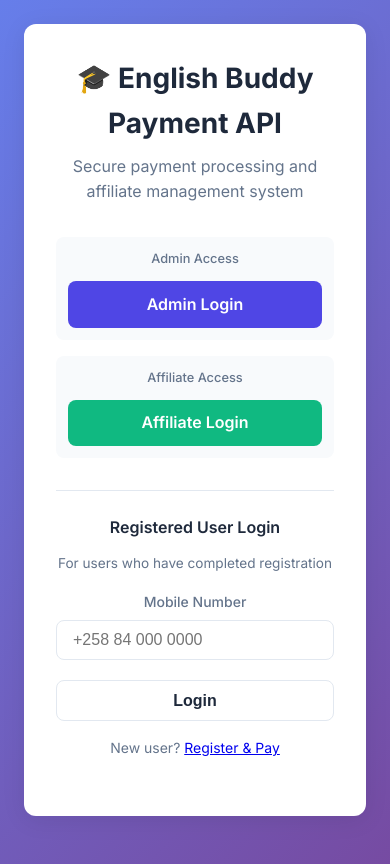
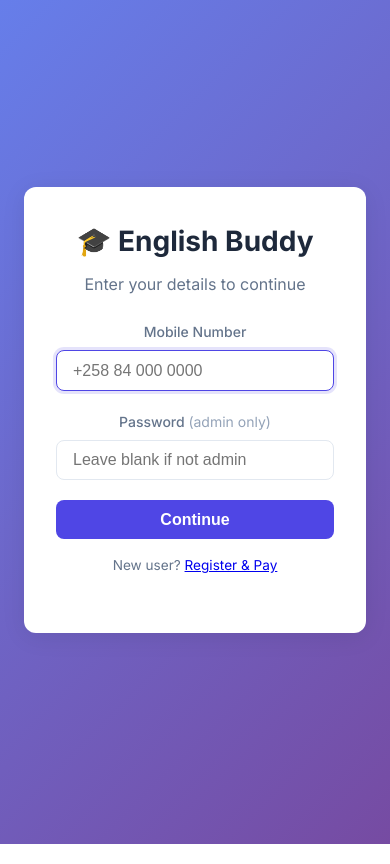
Before and after one commit to alphax247-code/english_buddy_server, a FastAPI app: page / in a window 390 px wide. Run offline with FastAPI, Linux system fonts and the light colour scheme.

Commit message:
Simplify login to number + password fields only
- Removed admin/affiliate buttons from login page
- Single clean form: mobile number + optional password
- Password field used to verify admin access
- Register flow hidden behind a small link

Co-Authored-By: Claude Sonnet 4.6 <noreply@anthropic.com>

```diff
--- a/app.py
+++ b/app.py
@@ -56,6 +56,7 @@ templates.env.cache = None  # Disable LRU cache (broken on Python 3.14)
 
 class LoginPayload(BaseModel):
     mobile: str
+    password: Optional[str] = None
 
 class StartPaymentPayload(BaseModel):
     mobile: str
@@ -245,23 +246,42 @@ def login(payload: LoginPayload):
     if not mobile:
         raise HTTPException(status_code=400, detail="Invalid mobile number")
 
+    # ── ADMIN: password provided and matches ──────────────────────────────
+    if payload.password and payload.password == ADMIN_PASSWORD:
+        admin_user = db.get_user_by_mobile("admin")
+        if not admin_user:
+            admin_user = db.create_user(name="Admin", mobile="admin", is_paid=True, role="admin")
+        elif admin_user.get("role") != "admin":
+            db.update_user(admin_user["id"], role="admin")
+            admin_user = db.get_user_by_id(admin_user["id"])
+        token = create_token(admin_user)
+        return {"ok": True, "token": token, "role": "admin", "redirect": "/admin",
+                "user": {"id": admin_user["id"], "name": admin_user["name"], "role": "admin"}}
+
+    # ── AFFILIATE: number matches an active affiliate's mobile ────────────
+    for affiliate in db.get_all_affiliates():
+        aff_mobile = process_mobile_number(affiliate.get("mobile", ""))
+        if aff_mobile and aff_mobile == mobile and affiliate.get("is_active"):
+            aff_user_mobile = f"affiliate_{affiliate['code']}"
+            aff_user = db.get_user_by_mobile(aff_user_mobile)
+            if not aff_user:
+                aff_user = db.create_user(name=affiliate["name"], mobile=aff_user_mobile,
+                                          is_paid=True, role="affiliate")
+            token = create_token(aff_user)
+            return {"ok": True, "token": token, "role": "affiliate", "redirect": "/affiliate",
+                    "user": {"id": aff_user["id"], "name": affiliate["name"], "role": "affiliate"}}
+
+    # ── REGULAR USER ──────────────────────────────────────────────────────
     user = db.get_user_by_mobile(mobile)
     if not user:
-        raise HTTPException(status_code=404, detail="User not found")
-
+        raise HTTPException(status_code=404, detail="Number not registered. Please register first.")
     if not user["is_paid"]:
-        raise HTTPException(status_code=403, detail="Payment not completed")
+        raise HTTPException(status_code=403, detail="Payment not completed.")
 
     token = create_token(user)
-    return {
-        "ok": True,
-        "token": token,
-        "user": {
-            "id": user["id"],
-            "name": user["name"],
-            "mobile": user["mobile"]
-        }
-    }
+    return {"ok": True, "token": token, "role": user.get("role", "student"),
+            "redirect": "/dashboard",
+            "user": {"id": user["id"], "name": user["name"], "mobile": user["mobile"]}}
 
 
 @app.get("/api/me")
--- a/templates/login.html
+++ b/templates/login.html
@@ -3,7 +3,7 @@
 <head>
   <meta charset="UTF-8" />
   <meta name="viewport" content="width=device-width, initial-scale=1.0" />
-  <title>English Buddy Payment API</title>
+  <title>English Buddy</title>
   <link rel="preconnect" href="https://fonts.googleapis.com" />
   <link href="https://fonts.googleapis.com/css2?family=Inter:wght@400;500;600;700&display=swap" rel="stylesheet" />
   <link rel="stylesheet" href="/static/css/style.css" />
@@ -11,39 +11,28 @@
 <body>
   <div class="hero">
     <div class="card">
-      <h1>🎓 English Buddy Payment API</h1>
-      <p>Secure payment processing and affiliate management system</p>
-
-      <div class="info-grid" style="margin-top: 2rem; margin-bottom: 2rem;">
-        <div class="info-item">
-          <div class="label">Admin Access</div>
-          <div class="value"><a href="/admin/login" class="btn btn-primary btn-block" style="margin-top: 0.5rem;">Admin Login</a></div>
-        </div>
-        <div class="info-item">
-          <div class="label">Affiliate Access</div>
-          <div class="value"><a href="/affiliate" class="btn btn-success btn-block" style="margin-top: 0.5rem;">Affiliate Login</a></div>
-        </div>
-      </div>
-
-      <hr />
+      <h1>🎓 English Buddy</h1>
+      <p>Enter your details to continue</p>
 
       <div id="alert-box"></div>
 
-      <!-- USER LOGIN FORM (for registered users only) -->
-      <div id="login-section">
-        <h3>Registered User Login</h3>
-        <p class="text-muted" style="font-size: 0.85rem; margin-bottom: 1rem;">For users who have completed registration</p>
-        <div class="form-group">
-          <label for="mobile">Mobile Number</label>
-          <input type="tel" id="mobile" placeholder="+258 84 000 0000" />
-        </div>
-        <button class="btn btn-outline btn-block" id="login-btn" onclick="handleLogin()">Login</button>
-        <p class="text-muted mt-2">New user? <a href="#" onclick="showRegister()">Register & Pay</a></p>
+      <div class="form-group">
+        <label for="mobile">Mobile Number</label>
+        <input type="tel" id="mobile" placeholder="+258 84 000 0000" autofocus />
       </div>
+      <div class="form-group">
+        <label for="password">Password <span style="font-weight:400;color:#94a3b8;">(admin only)</span></label>
+        <input type="password" id="password" placeholder="Leave blank if not admin" />
+      </div>
+      <button class="btn btn-primary btn-block" id="login-btn" onclick="handleLogin()">Continue</button>
 
-      <!-- REGISTER FLOW -->
-      <div id="register-section" style="display:none;">
-        <h2>Create Account</h2>
+      <p class="text-muted mt-2" style="font-size:.85rem;text-align:center;">
+        New user? <a href="#" onclick="showRegister()">Register &amp; Pay</a>
+      </p>
+
+      <!-- Register flow (hidden) -->
+      <div id="register-section" style="display:none;margin-top:1.5rem;border-top:1px solid #e2e8f0;padding-top:1.5rem;">
+        <h3>Create Account</h3>
         <div class="form-group">
           <label for="reg-name">Full Name</label>
           <input type="text" id="reg-name" placeholder="Your full name" />
@@ -63,48 +52,53 @@
           <label for="reg-affiliate">Affiliate Code (optional)</label>
           <input type="text" id="reg-affiliate" placeholder="e.g. BUDDY2024" />
         </div>
-        <button class="btn btn-primary btn-block" id="pay-btn" onclick="handleRegister()">Pay 10 MZN & Register</button>
-        <p class="text-muted mt-2"><a href="#" onclick="showLogin()">← Back to Login</a></p>
+        <button class="btn btn-primary btn-block" id="pay-btn" onclick="handleRegister()">Pay 10 MZN &amp; Register</button>
+        <p class="text-muted mt-2" style="font-size:.85rem;text-align:center;">
+          <a href="#" onclick="hideRegister()">← Back to login</a>
+        </p>
       </div>
 
-      <!-- PAYMENT STATUS CHECK -->
-      <div id="status-section" style="display:none;">
+      <!-- Payment status (hidden) -->
+      <div id="status-section" style="display:none;margin-top:1.5rem;text-align:center;">
         <div class="spinner"></div>
-        <p class="text-center" id="status-msg">Processing payment…</p>
-        <p class="text-muted text-center mt-2"><small>Reference: <span id="pay-ref"></span></small></p>
+        <p id="status-msg">Processing payment…</p>
+        <p class="text-muted" style="font-size:.8rem;">Reference: <code id="pay-ref"></code></p>
         <button class="btn btn-outline btn-block mt-2" onclick="checkStatus()">Check Status</button>
-        <button class="btn btn-outline btn-block mt-1" onclick="showLogin()">Back</button>
+        <button class="btn btn-outline btn-block mt-1" onclick="hideRegister()">Back</button>
       </div>
     </div>
   </div>
 
   <script src="/static/js/app.js"></script>
   <script>
-    // Redirect if already logged in
     if (localStorage.getItem('token')) window.location.href = '/dashboard';
 
     let paymentRef = null;
 
+    document.getElementById('password').addEventListener('keydown', e => {
+      if (e.key === 'Enter') handleLogin();
+    });
+
     function showRegister() {
-      document.getElementById('login-section').style.display = 'none';
       document.getElementById('register-section').style.display = 'block';
+      document.getElementById('status-section').style.display = 'none';
     }
-    function showLogin() {
+    function hideRegister() {
       document.getElementById('register-section').style.display = 'none';
       document.getElementById('status-section').style.display = 'none';
-      document.getElementById('login-section').style.display = 'block';
     }
 
     async function handleLogin() {
-      const mobile = document.getElementById('mobile').value.trim();
+      const mobile   = document.getElementById('mobile').value.trim();
+      const password = document.getElementById('password').value.trim();
       if (!mobile) return showAlert('alert-box', 'Please enter your mobile number.');
       setLoading('login-btn', true);
       try {
-        const res = await API.post('/api/login', { mobile });
+        const res = await API.post('/api/login', { mobile, password: password || null });
         localStorage.setItem('token', res.token);
-        window.location.href = '/dashboard';
+        window.location.href = res.redirect || '/dashboard';
       } catch (e) {
-        showAlert('alert-box', e.detail || 'Login failed. Make sure your payment is complete.');
+        showAlert('alert-box', e.detail || 'Login failed. Please check your details.');
       } finally {
         setLoading('login-btn', false);
       }
```
